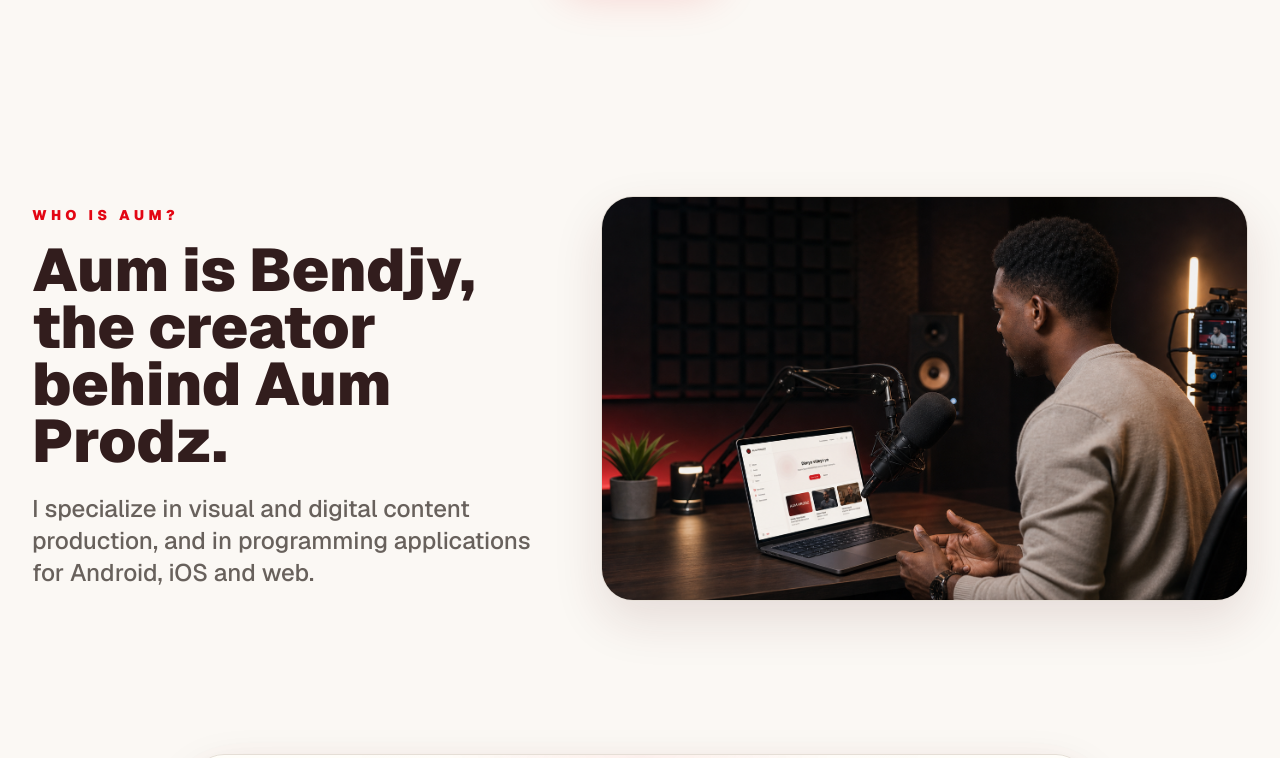
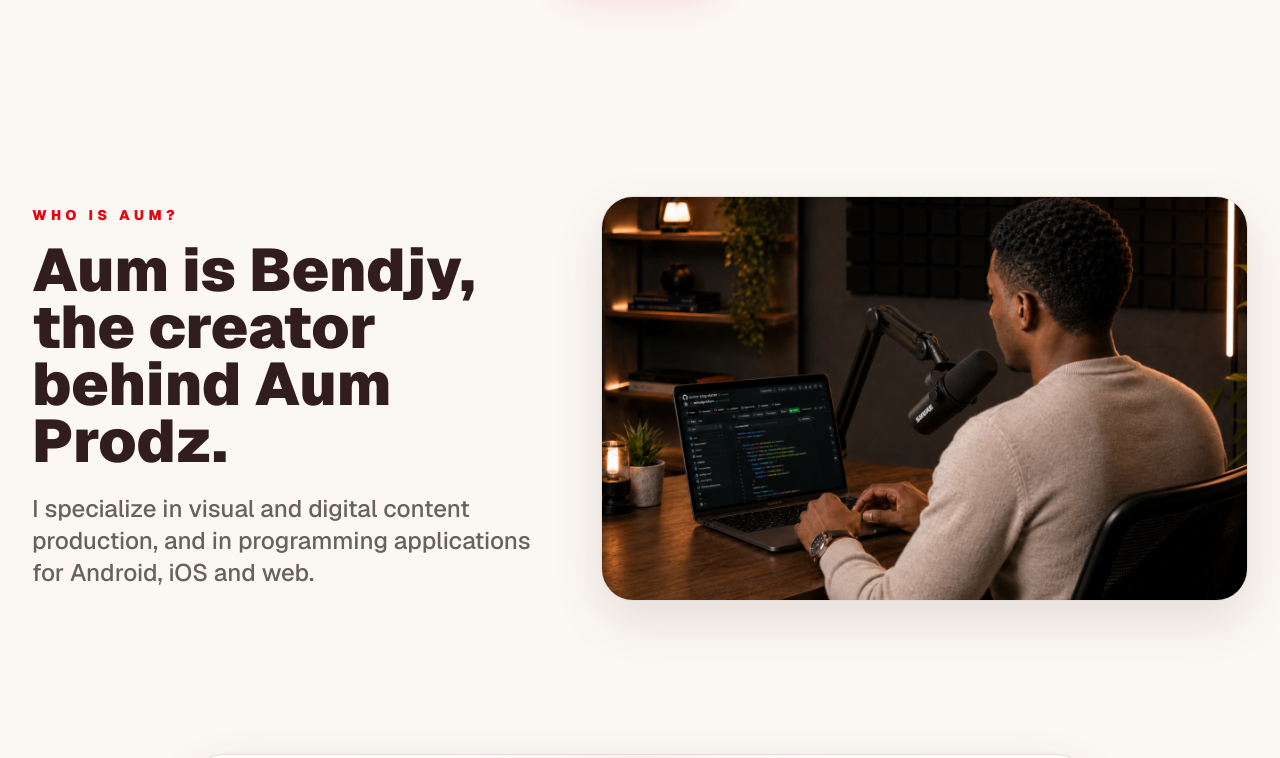
Before and after one commit to aumdevs/aumprodz, a Next.js app: page / in a window 1280 px wide. Shown: the part 681-1439 px from the top of the page. Built offline with nearby package versions, Linux system fonts and the light colour scheme; no server answers.

Commit message:
Update about AUM image

```diff
--- a/src/app/(public)/page.tsx
+++ b/src/app/(public)/page.tsx
@@ -303,10 +303,10 @@
           </div>
           <div className="relative overflow-hidden rounded-[2rem] border border-border bg-surface shadow-soft">
             <Image
-              src="/aum-prodz-studio-about.png"
-              alt="AUM PRODZ podcast recording studio with laptop and camera"
-              width={1536}
-              height={864}
+              src="/aum-prodz-about-recording.png"
+              alt="AUM PRODZ recording podcast with laptop and microphone"
+              width={1448}
+              height={1086}
               className="aspect-[16/10] h-full w-full object-cover"
               sizes="(min-width: 1024px) 52vw, 100vw"
             />
```
Also changed, not shown: public/aum-prodz-about-recording.png (added).
